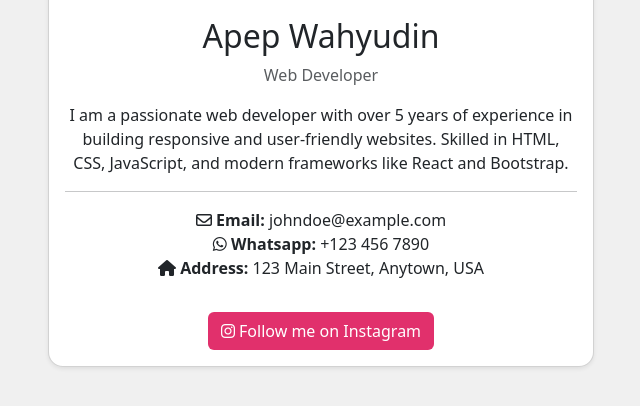
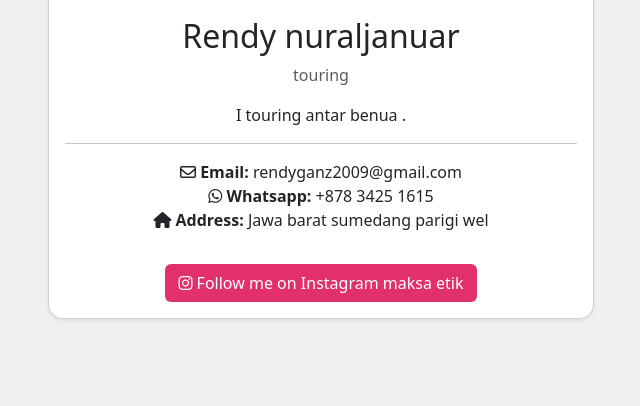
Before and after one commit to Renayy71/pcc_rendynuraljanuarr_x3, a plain HTML site: page index.html in a window 1280 px wide. Shown: the part 94-500 px from the top of the page, without its empty margins (319-959 px from the left). Drawn offline with nearby package versions, Linux system fonts and the light colour scheme.

Commit message:
Update index.html

```diff
--- a/index.html
+++ b/index.html
@@ -15,18 +15,18 @@
                 <div class="card shadow-sm">
                     <div class="card-body text-center">
                         <img src="avatar.jpg" alt="Profile Image" class="profile-img">
-                        <h2>Apep Wahyudin</h2>
-                        <p class="text-muted">Web Developer</p>
-                        <p>I am a passionate web developer with over 5 years of experience in building responsive and user-friendly websites. Skilled in HTML, CSS, JavaScript, and modern frameworks like React and Bootstrap.
+                        <h2>Rendy nuraljanuar</h2>
+                        <p class="text-muted">touring</p>
+                        <p>I touring antar benua .
                         </p>
                         <hr>
                         <ul class="list-unstyled">
-                            <li><i class="fa-regular fa-envelope"></i> <strong>Email:</strong> johndoe@example.com</li>
-                            <li><i class="fa-brands fa-whatsapp"></i> <strong>Whatsapp:</strong> +123 456 7890</li>
-                            <li><i class="fa-solid fa-house"></i> <strong>Address:</strong> 123 Main Street, Anytown, USA</li>
+                            <li><i class="fa-regular fa-envelope"></i> <strong>Email:</strong> rendyganz2009@gmail.com</li>
+                            <li><i class="fa-brands fa-whatsapp"></i> <strong>Whatsapp:</strong> +878 3425 1615</li>
+                            <li><i class="fa-solid fa-house"></i> <strong>Address:</strong> Jawa barat sumedang parigi wel</li>
                         </ul>
-                        <a href="https://www.instagram.com/sebuahsemangat" target="_blank" class="btn btn-instagram mt-3">
-                            <i class="fab fa-instagram"></i> Follow me on Instagram
+                        <a href="https://www.instagram.com/renwuuwu" target="_blank" class="btn btn-instagram mt-3">
+                            <i class="fab fa-instagram"></i> Follow me on Instagram maksa etik
                         </a>
                     </div>
                 </div>
```
